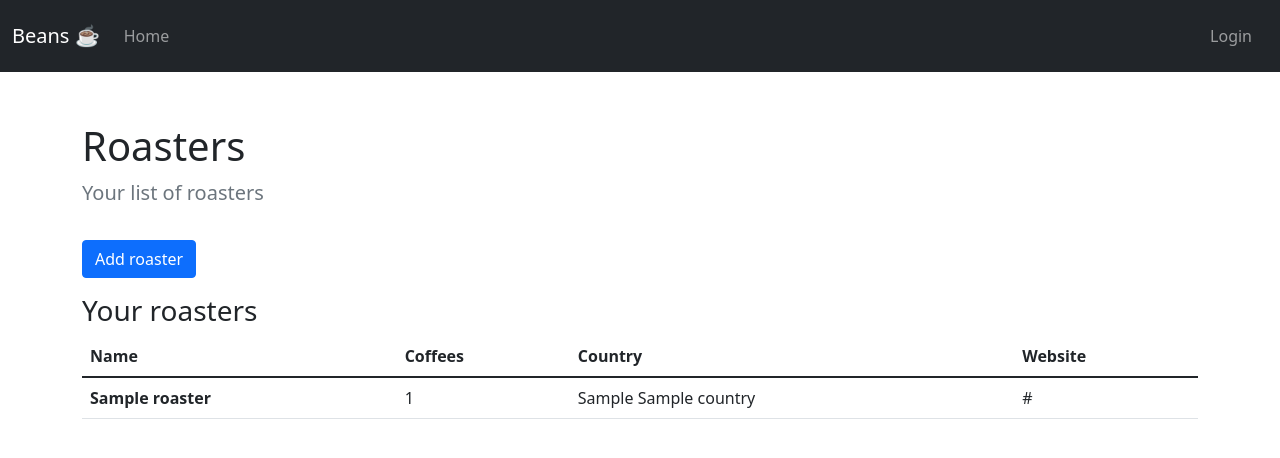
After one commit to marcelblijleven/beans, a Django app: template src/beans/apps/coffee/templates/roasters.html in a window 1280 px wide. The commit adds this page. Shown: the top 458 px of the page. Run offline with Django 4.2, Linux system fonts and the light colour scheme; the template is opened without the code that fills it: most values are stand-ins (such as "Sample title", 1, 10 or a date in 2020).

Commit message:
feat: add roasters page

```diff
--- a/src/beans/apps/coffee/templates/coffees.html
+++ b/src/beans/apps/coffee/templates/coffees.html
@@ -1,7 +1,10 @@
 {% extends "main.html" %}
 {% block content %}
     <main>
-        <h1>Coffees</h1>
+        <div>
+            <h1>Coffees</h1>
+            <p class="lead text-muted">Your list of coffees</p>
+        </div>
         <div>
             <a href="{% url "add-coffee" %}" class="btn btn-primary mt-3">Add coffee</a>
         </div>
--- /dev/null
+++ b/src/beans/apps/coffee/templates/includes/roaster_list_component.html
@@ -0,0 +1,24 @@
+{% if roaster_list %}
+    <table class="table">
+        <thead>
+        <tr>
+            <th scope="col">Name</th>
+            <th scope="col">Coffees</th>
+            <th class="d-none d-lg-table-cell" scope="col">Country</th>
+            <th class="d-none d-lg-table-cell" scope="col">Website</th>
+        </tr>
+        </thead>
+        <tbody>
+        {% for roaster in roaster_list %}
+            <tr>
+                <th scope="row">{{ roaster.name }}</th>
+                <td>{{ roaster.coffee_set.count }}</td>
+                <td class="d-none d-lg-table-cell">{% if roaster.country_flag %}{{ roaster.country_flag }} {% endif %}{{ roaster.country }}</td>
+                <td class="d-none d-lg-table-cell">{% if roaster.website %}{{ roaster.website }}{% else %}-{% endif %}</td>
+            </tr>
+        {% endfor %}
+        </tbody>
+    </table>
+{% else %}
+    <p>No roasters found</p>
+{% endif %}
--- /dev/null
+++ b/src/beans/apps/coffee/templates/roasters.html
@@ -0,0 +1,14 @@
+{% extends "main.html" %}
+{% block content %}
+    <main>
+        <div>
+            <h1>Roasters</h1>
+            <p class="lead text-muted">Your list of roasters</p>
+        </div>
+        <div>
+            <a href="{% url "add-roaster" %}" class="btn btn-primary mt-3">Add roaster</a>
+        </div>
+        <h3 class="mt-3">Your roasters</h3>
+        {% include "includes/roaster_list_component.html" %}
+    </main>
+{% endblock %}
--- a/src/beans/apps/coffee/urls.py
+++ b/src/beans/apps/coffee/urls.py
@@ -1,10 +1,12 @@
 from django.urls import path
 
-from beans.apps.coffee.views import add_coffee_view, coffee_detail_view, coffee_list_view, roaster_list_view
+from beans.apps.coffee.views import add_coffee_view, coffee_detail_view, coffee_list_view, roaster_list_view, \
+    add_roaster_view
 
 urlpatterns = [
     path("", coffee_list_view, name="coffee-list"),
     path("<int:pk>", coffee_detail_view, name="coffee-detail"),
-    path("add-coffee/", add_coffee_view, name="add-coffee"),
+    path("add/", add_coffee_view, name="add-coffee"),
     path("roasters/", roaster_list_view, name="roaster-list"),
+    path("roasters/add", add_roaster_view, name="add-roaster"),
 ]
--- a/src/beans/templates/includes/navbar_component.html
+++ b/src/beans/templates/includes/navbar_component.html
@@ -12,15 +12,20 @@
                        {% if page == "home" %}aria-current="page"{% endif %} href="{% url "home" %}">Home</a>
                 </li>
                 {% if request.user.is_authenticated %}
-                <li class="nav-item">
-                    <a class="nav-link {% if page == "coffee-list" %}active{% endif %}"
-                       {% if page == "coffee-list" %}aria-current="page"{% endif %} href="{% url "coffee-list" %}">Coffees</a>
-                </li>
-            {% endif %}
+                    <li class="nav-item">
+                        <a class="nav-link {% if page == "coffee-list" %}active{% endif %}"
+                           {% if page == "coffee-list" %}aria-current="page"{% endif %} href="{% url "coffee-list" %}">Coffees</a>
+                    </li>
+                    <li class="nav-item">
+                        <a class="nav-link {% if page == "roaster-list" %}active{% endif %}"
+                           {% if page == "roaster-list" %}aria-current="page"{% endif %} href="{% url "roaster-list" %}">Roasters</a>
+                    </li>
+                {% endif %}
             </ul>
             {% if request.user.is_authenticated %}
                 <form method="get" action="{% url "coffee-list" %}" class="d-flex">
-                    <input name="q" class="form-control me-2" type="search" placeholder="Search for coffee" aria-label="Search">
+                    <input name="q" class="form-control me-2" type="search" placeholder="Search for coffee"
+                           aria-label="Search">
                     <button class="btn btn-outline-success" type="submit">Search</button>
                 </form>
             {% endif %}
```
Also changed, not shown: src/beans/apps/coffee/forms.py (+10 -0 lines), src/beans/apps/coffee/models.py (+7 -0 lines), src/beans/apps/coffee/templates/add_coffee.html (+8 -1 lines), src/beans/apps/coffee/templates/add_roaster.html (added, +17 -0 lines), src/beans/apps/coffee/views.py (+23 -2 lines), tests/unittests/beans/apps/coffee/test_views.py (+92 -19 lines).
